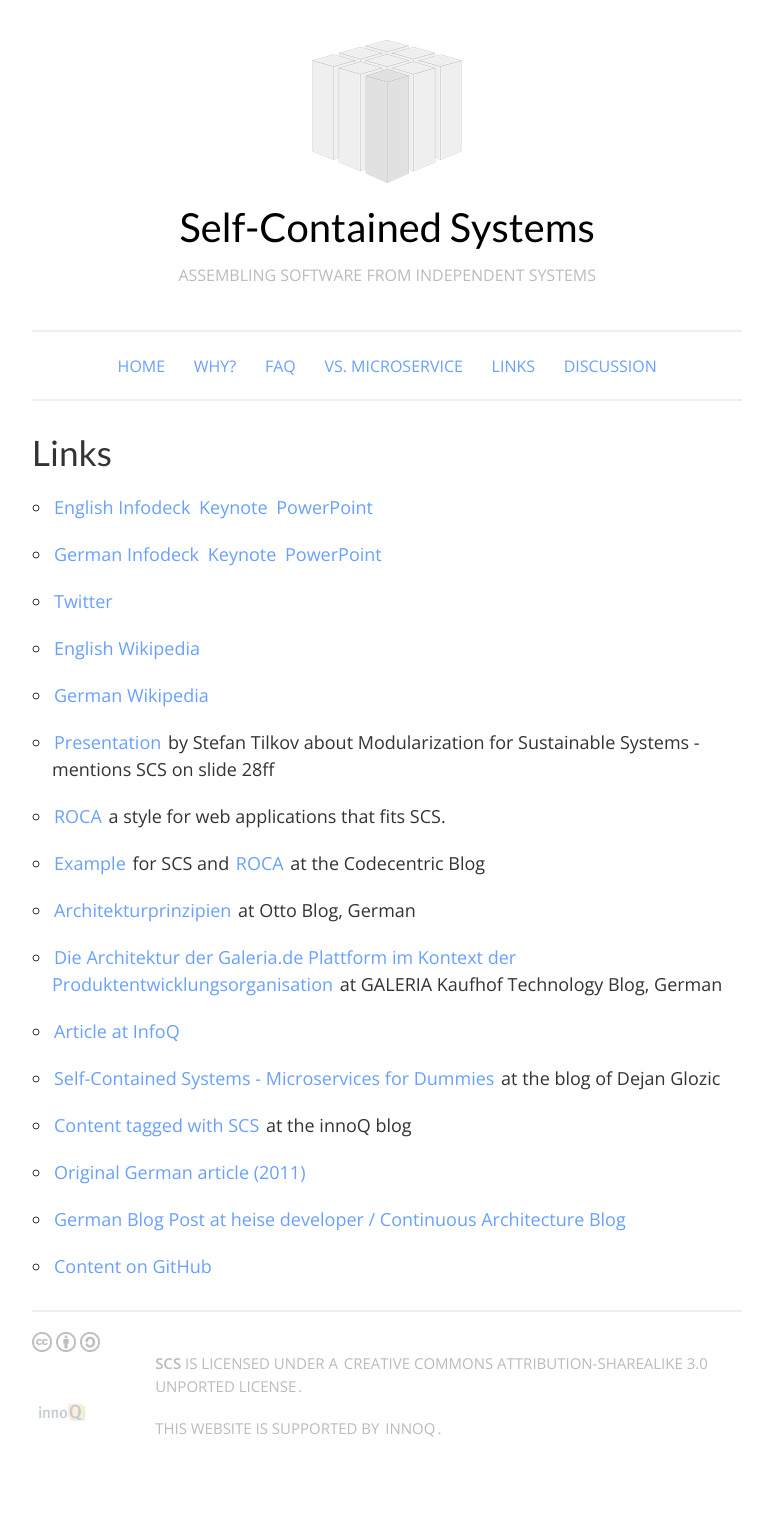
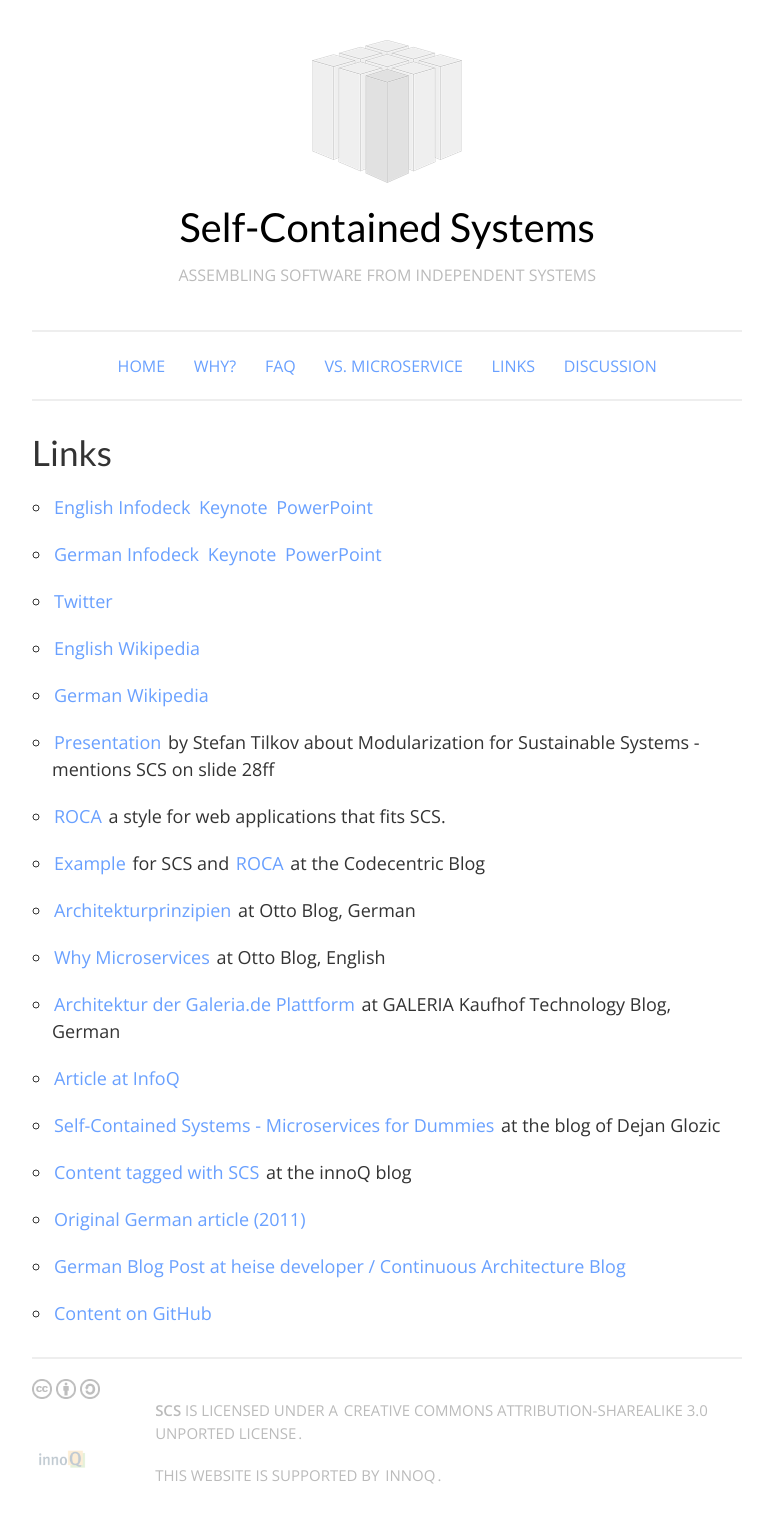
Before and after one commit to innoq/SCS, a Jekyll site: the page built from links.md, in a window 1280 px wide. Shown: the whole page, without its empty margins (128-901 px from the left). Built offline with Jekyll 4.4.1, drawn with Linux system fonts in a browser that asks for light colours; before the commit the page ends 1490 px from its top, so only the background shows below that.

Commit message:
Add link to Otto blog post

```diff
--- a/links.md
+++ b/links.md
@@ -29,7 +29,10 @@
 * [Architekturprinzipien](http://dev.otto.de/2013/04/14/architekturprinzipien-2/)
   at Otto Blog, German
 
-* [Die Architektur der Galeria.de Plattform im Kontext der Produktentwicklungsorganisation](http://galeria-kaufhof.github.io/general/2015/12/15/architektur-und-organisation-im-galeria-de-produktmanagement)
+* [Why Microservices](http://dev.otto.de/2016/03/20/why-microservices/)
+ at Otto Blog, English
+
+* [Architektur der Galeria.de Plattform](http://galeria-kaufhof.github.io/general/2015/12/15/architektur-und-organisation-im-galeria-de-produktmanagement)
   at GALERIA Kaufhof Technology Blog, German
 
 * [Article at InfoQ](http://www.infoq.com/articles/microservices-real-world)
```
